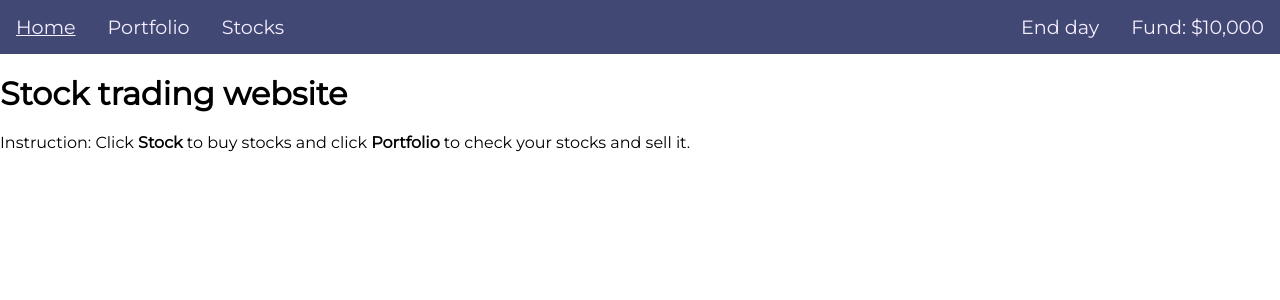
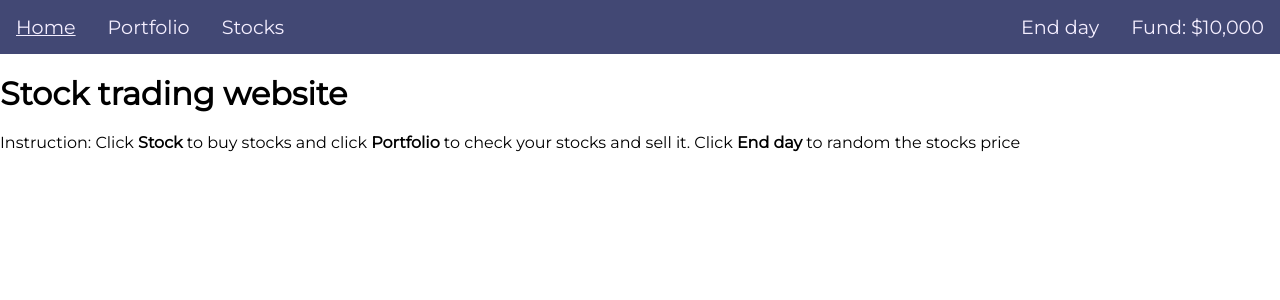
Before and after one commit to huynhhuy1401/vue-stock, a Vue app: page / in a window 1280 px wide. Shown: the top 300 px of the page. Built offline with nearby package versions, Linux system fonts and the light colour scheme.

Commit message:
Add more instruction

```diff
--- a/src/views/Home.vue
+++ b/src/views/Home.vue
@@ -1,7 +1,12 @@
 <template>
   <div>
     <h1>Stock trading website</h1>
-    <p>Instruction: Click <span class="bold">Stock</span> to buy stocks and click <span class="bold">Portfolio</span> to check your stocks and sell it.</p>
+    <p>
+      Instruction: Click
+      <span class="bold">Stock</span> to buy stocks and click
+      <span class="bold">Portfolio</span> to check your stocks and sell it. Click
+      <span class="bold">End day</span> to random the stocks price
+    </p>
   </div>
 </template>
 
```
